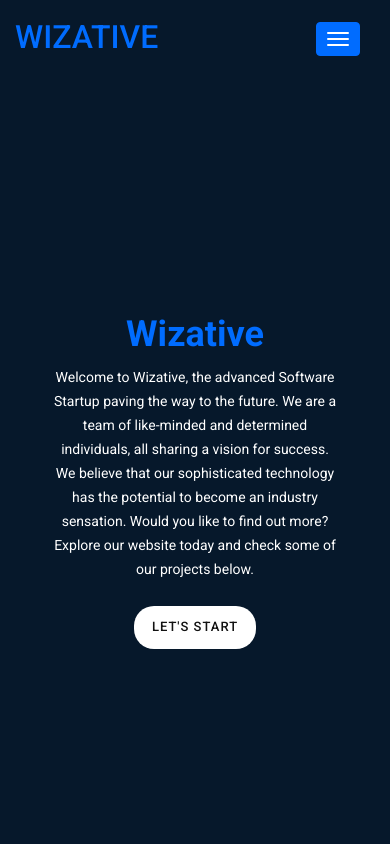
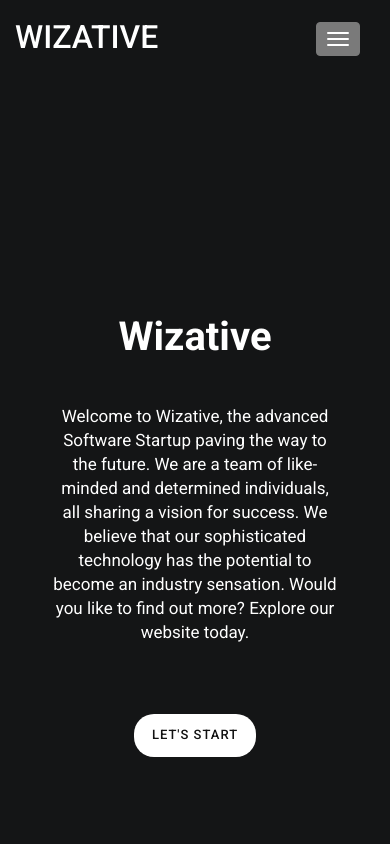
Before and after one commit to carolinacsz/angular-on-heroku, an Angular app: page /blog in a window 390 px wide. Shown: the top 844 px of the page. Built offline with nearby package versions, Linux system fonts and the light colour scheme; no server answers; grey boxes are pictures that could not be loaded; a web font is replaced by a local one.

Commit message:
Updating style

```diff
--- a/src/app/components/home/home.component.html
+++ b/src/app/components/home/home.component.html
@@ -37,8 +37,7 @@
       <h2><span>Wizative</span></h2>
       <p>Welcome to Wizative, the advanced Software Startup paving the way to the future. We are a team of like-minded
         and determined individuals, all sharing a vision for success. We believe that our sophisticated technology has
-        the potential to become an industry sensation. Would you like to find out more? Explore our website today and
-        check some of our projects below.</p>
+        the potential to become an industry sensation. Would you like to find out more? Explore our website today.</p>
       <div class="primary-white-button">
         <a href="#" class="scroll-link" data-id="about">Let's Start</a>
       </div>
--- a/src/assets/css/templatemo-style.css
+++ b/src/assets/css/templatemo-style.css
@@ -40,7 +40,7 @@ border-radius: 20px;
 
 .primary-blue-button a {
 display: inline-block;
-background-color: #06182b;
+background-color: #141516;
 font-size: 13px;
 padding: 12px 18px;
 color: #fff;
@@ -53,7 +53,7 @@ border-radius: 20px;
 
 .pop-button h4 {
 display: inline-block;
-background-color: #06182b;
+background-color: #141516;
 font-size: 13px!important;
 padding: 12px 18px;
 color: #fff;
@@ -116,7 +116,7 @@ color: #121212!important;
 }
 
 .header.active {
-  background-color: rgba(250, 250, 250, 0.98);
+  background-color: #7a7a7a;
   -webkit-box-shadow: 0 1px 5px rgba(0, 0, 0, 0.25);
   -moz-box-shadow: 0 1px 5px rgba(0, 0, 0, 0.25);
   box-shadow: 0 1px 5px rgba(0, 0, 0, 0.25);
@@ -131,7 +131,7 @@ transition: all 0.5s;
 }
 .navbar-brand em {
 font-style: normal;
-color: #006cff;
+color: #fff;
 font-size: 32px;
 }
 .header.active .navbar-brand {
@@ -153,11 +153,11 @@ background-color: transparent;
 }
 .navbar-inverse .navbar-toggle {
 margin-top: 22px;
-  border-color: #006cff;
-  background-color: #006cff;
+  border-color: #7a7a7a;
+  background-color: #7a7a7a;
 }
 .navbar-inverse .navbar-toggle:hover, .navbar-inverse .navbar-toggle:focus {
-background-color: #006cff;
+background-color: #7a7a7a;
 }
 bootstrap.min.css:5
 .navbar-toggle {
@@ -204,7 +204,7 @@ width: 100%;
   padding-top: 35vh;
   text-align: center;
   /* background-image: url(../img/banner_bg.jpg); */
-  background-color: #06182b;
+  background-color: #141516;
   vertical-align: middle;
 }
 
@@ -213,31 +213,37 @@ text-align: center;
 }
 
 .baner-content .text-content h2 {
-font-size: 36px;
+font-size: 40px;
 font-weight: 400;
 color: #fff;
+margin-bottom: 45px;
 }
 
 .baner-content .text-content h2 span {
 font-weight: 700;
-color: #006cff!important;
+color: #fff!important;
+
 }
 
 .baner-content .text-content h2 em {
 font-style: normal;
 font-weight: 700;
 color: #f89624!important;
+
 }
 
 .baner-content .text-content p {
 color: #fff;
-font-size: 14px;
+font-size: 17px;
 line-height: 24px;
 padding: 0px 25%;
+
+
+
 }
 
 .baner-content .text-content .primary-white-button {
-margin-top: 25px;
+margin-top: 70px;
 }
 
 
@@ -261,7 +267,7 @@ text-align: center;
 line-height: 104px;
 border: 3px solid #fff;
 border-radius: 50%;
-background-color: #06182b;
+background-color: #141516;
 } */
 
 #about .service-item h4 {
@@ -317,7 +323,7 @@ left: 0.5px;
 }
 
 .filter-categories ul li.active span {
-color: #006cff;
+color: #7a7a7a;
 }
 
 #portoflio .page-section {
@@ -327,7 +333,7 @@ padding: 0px;
 #portfolio .section-heading {
 padding-top: 200px;
 padding-bottom: 200px;
-background-color: #06182b;
+background-color: #141516;
 height: 732px;
 margin-left: -100vh;
 padding-left: 100vh;
@@ -360,7 +366,7 @@ padding-right: 70px;
 
 
 #testimonial {
-background-color: #06182b;
+background-color: #141516;
 text-align: center;
 padding: 100px 0px;
 }
@@ -414,7 +420,7 @@ background: #fff;
 
 #blog {
 background-image: url(../img/blog-bg.jpg);
-background-color: #06182b;
+background-color: #141516;
 background-repeat: no-repeat;
 background-size: cover;
 background-attachment: fixed;
@@ -482,11 +488,11 @@ background-color: #fff;
 }
 
 .tabs a:hover {
-color: #006cff;
+color: #7a7a7a;
 }
 
 .tabs .active {
-color: #006cff;
+color: #7a7a7a;
 }
 #first-tab-group {
 margin-top: 30px;
@@ -508,11 +514,11 @@ margin-bottom: 5px;
 }
 .tabgroup .text-content span {
 font-size: 13px;
-color: #006cff;
+color: #7a7a7a;
 }
 .tabgroup .text-content a {
 font-size: 13px;
-color: #006cff;
+color: #7a7a7a;
 text-decoration: none;
 }
 .tabgroup .text-content p {
@@ -526,7 +532,7 @@ clear:both;
 }
 
 #contact-us {
-background-color: #596065;
+background-color: #7a7a7a;
 text-align: center;
 padding: 80px 0px;
 }
@@ -589,7 +595,7 @@ margin-bottom: 25px;
 
 #contact button {
 display: inline-block;
-background-color: #006cff;
+background-color: #7a7a7a;
 font-size: 13px;
 padding: 12px 18px;
 color: #fff;
@@ -634,7 +640,7 @@ display: inline-block;
 line-height: 44px;
 color: #fff;
 text-align: center;
-background-color: #006cff;
+background-color: #7a7a7a;
 }
 
 .pop span:hover {
@@ -653,7 +659,7 @@ padding: 50px 0px;
 footer .logo em {
 font-style: normal;
 font-size: 28px;
-color: #006cff;
+color: #7a7a7a;
 }
 footer .logo-ft {
 display: inline-block;
@@ -677,7 +683,7 @@ letter-spacing: 0.5px;
 
 footer .logo span {
 font-weight: 600;
-color: #006cff;
+color: #7a7a7a;
 }
 
 footer .logo a {
@@ -769,7 +775,7 @@ font-size: 15px;
 transition: all 0.3s;
 }
 footer .connect-us ul li a:hover {
-background-color: #006cff;
+background-color: #7a7a7a;
 }
 
 
@@ -790,7 +796,7 @@ background-color: #006cff;
   text-align: center;
   padding-top: 100px;
   padding-bottom: 100px;
-  background-color: #006cff;
+  background-color: #7a7a7a;
   height: 505px;
   margin-left: -15px;
   padding-left: 0vh;
```
